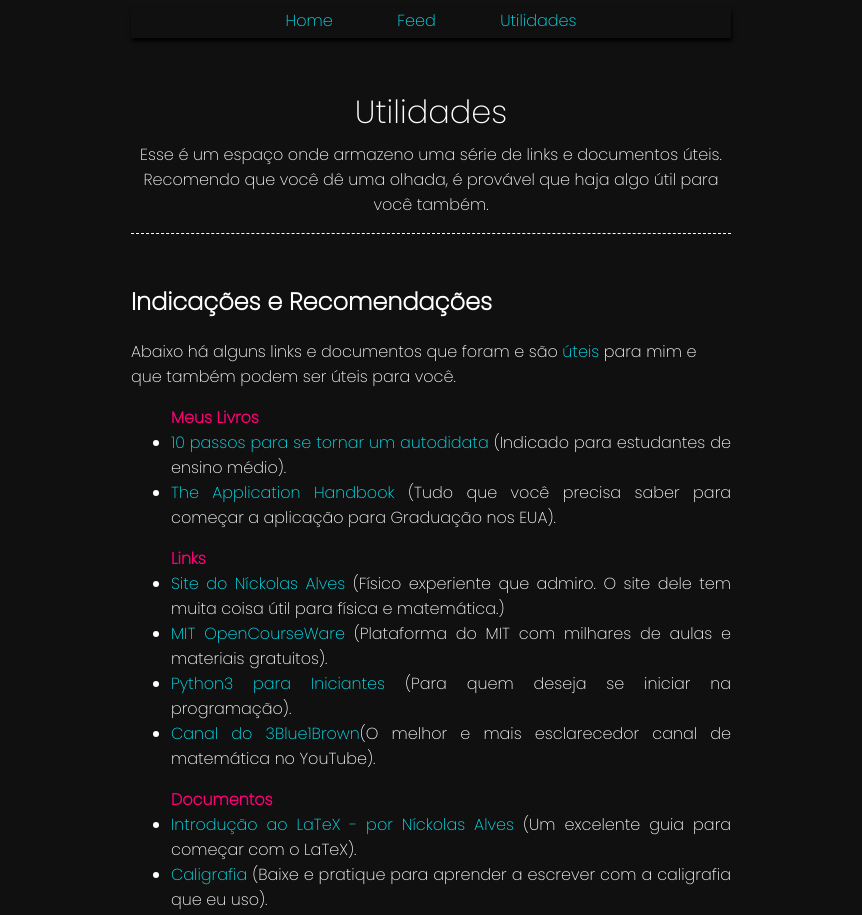
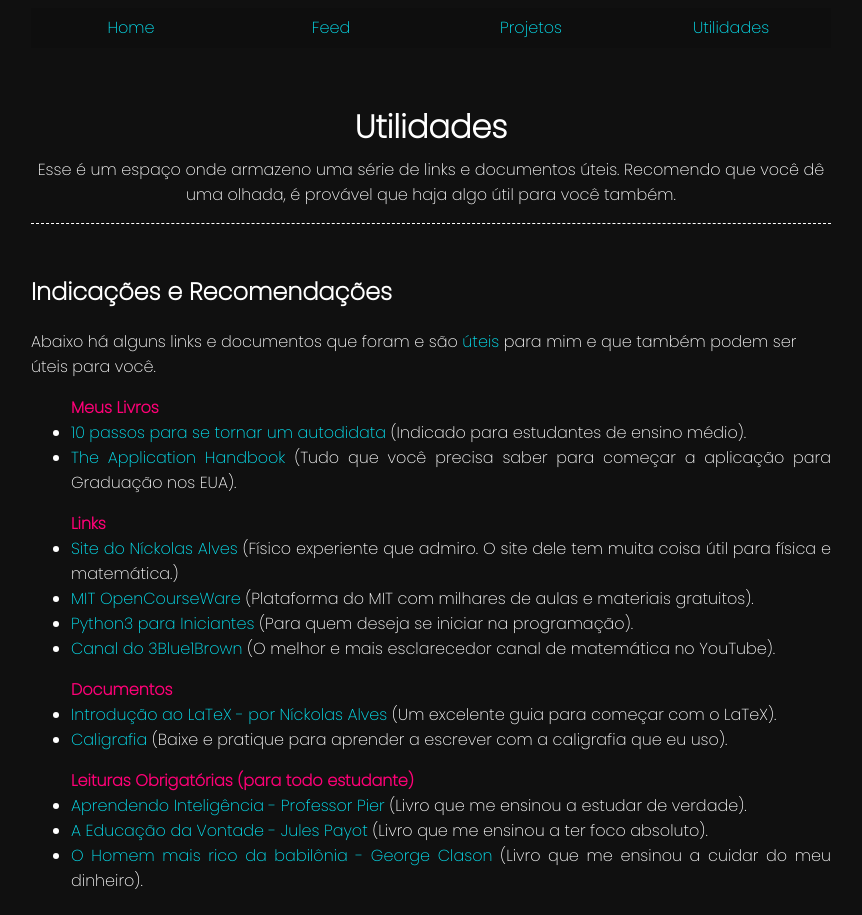
Before and after one commit to lins-victor/lins-victor.github.io, a plain HTML site: page utilidades.html in a window 1280 px wide. Shown: the top 915 px of the page, without its empty margins (327-1189 px from the left). Drawn offline with Linux system fonts and the light colour scheme.

Commit message:
brandnew2_updates

```diff
--- a/styles.css
+++ b/styles.css
@@ -1,73 +1,71 @@
 body {
     background-color: #101010;
+    background-position: center;
+    background-size: cover;
     color: white;
     font-family: "Poppins", sans serif;
-    width: 600px;
+    width: 800px;
     position: relative;
-    left: 450px;
+    left: 350px;
 }
 
-.menu {
-    text-align: center;
-    box-shadow: 1pt 2.5pt 3pt black;
-    height: 30px;
-    color: #07e6f5;
+.menu ul {
+    list-style: none;
+    padding: 0px;
+    margin: 0px;
+    position: relative;
 }
 
-.menu span {
+.menu ul li {
+    float: left;
+    width: 200px;
+    background-color: rgba(0,0,0, 0.1);
+    line-height: 40px;
+    text-align: center;
     font-size: 12pt;
-    padding-right: 20px;
-    padding-left: 20px;
-    padding-top: 5px;
-    padding-bottom: 5px;
-    margin-left: 10px;
-    margin-right: 10px;
 }
 
-.menu span:hover {
-    background-color: darkblue;
+.menu ul li a{
+    text-decoration: none;
+    color: #07e6f5;
+    display: block;
 }
 
-.menu a:link {
-    color: #07e6f5;
+.menu ul li a:hover{
     text-decoration: none;
+    color: #ff0077;
+    display: block;
+    background-color: rgba(0,0,0, 0.3);
 }
 
-.menu a:visited {
-    color: #07e6f5;
+.menu ul li ul li{
+    display: none;
 }
 
-.menu a:hover {
-    background-color: darkblue;
+.menu ul li ul li:hover{
+    display: none;
+    background-color: rgba(8, 5, 85, 0);
 }
 
-.intro {
-    text-align: center;
-    border-bottom-style: dashed;
-    border-bottom-width: 1px;
-    width: 600px;
-    margin-top: 70px;
-    margin-bottom: 70px;
+.menu ul li:hover ul li{
+    display: block;
 }
 
-.title {
-    text-align: center;
-    border-bottom-style: dashed;
-    border-bottom-width: 1px;
-    margin-bottom: 30px;
+.menu li a:visited {
+    color: #07e6f5;
 }
 
 .selfie {
     width: 150px;
     position: relative;
-    left: 230px;
+    left: 325px;
     box-shadow: 1pt 2.5pt 3pt black;
 }
 
 .img-feed {
     width: 500px;
     position: relative;
-    left: 15px;
+    left: 120px;
     margin-bottom: 20px;
 }
 
@@ -79,10 +77,20 @@
     font-style: italic;
 }
 
-.date {
-    font-size: 10pt;
-    position: relative;
-    left: 525px;
+.title {
+    text-align: center;
+    border-bottom-style: dashed;
+    border-bottom-width: 1px;
+    margin-top: 70px;
+    margin-bottom: 50px;
+}
+
+.title h2 {
+    font-weight: 700;
+    font-size: 24pt;
+    text-align: center;
+    margin-bottom: -10px;
+    margin-top: 50px;
 }
 
 .content {
@@ -95,12 +103,10 @@
     font-size: 18pt;
 }
 
-.title h2 {
-    font-weight: 200;
-    font-size: 24pt;
-    text-align: center;
-    margin-bottom: -10px;
-    margin-top: 50px;
+.date {
+    font-size: 10pt;
+    position: relative;
+    left: 735px;
 }
 
 .content p, ul {
--- a/utilidades.html
+++ b/utilidades.html
@@ -8,11 +8,19 @@
     </head>
     <body>
         <div class="menu">
-            <span><a href="index.html">Home</a></span><span>
-                <a href="feed.html">Feed</a></span>
-                <span><a href="utilidades.html">Utilidades</a></span>
+            <ul>
+                <li><a href="index.html">Home</a></li>
+                <li><a href="feed.html">Feed</a></li>
+                <li><a>Projetos</a>
+                    <ul>
+                        <li><a href="gaf.html">Gabaritando a Física</a></li>
+                    </ul>
+                </li>
+                <li><a href="utilidades.html">Utilidades</a></li>
+            </ul>
+        </div>
 
-        </div>
+        <br/>
 
         <div class="title">
             <h2>Utilidades</h2>
@@ -39,7 +47,7 @@
                 <li><a href="https://alves-nickolas.github.io" target="_blank">Site do Níckolas Alves</a> (Físico experiente que admiro. O site dele tem muita coisa útil para física e matemática.)</li>
                 <li><a href="https://ocw.mit.edu/index.htm" target="_blank">MIT OpenCourseWare</a> (Plataforma do MIT com milhares de aulas e materiais gratuitos).</li>
                 <li><a href="https://www.youtube.com/watch?v=S9uPNppGsGo&list=PLHz_AreHm4dlKP6QQCekuIPky1CiwmdI6" target="_blank">Python3 para Iniciantes</a> (Para quem deseja se iniciar na programação).</li>
-                <li><a href="https://www.youtube.com/channel/UCYO_jab_esuFRV4b17AJtAw" target="_blank">Canal do 3Blue1Brown</a>(O melhor e mais esclarecedor canal de matemática no YouTube).</li>
+                <li><a href="https://www.youtube.com/channel/UCYO_jab_esuFRV4b17AJtAw" target="_blank">Canal do 3Blue1Brown</a> (O melhor e mais esclarecedor canal de matemática no YouTube).</li>
             </ul>
             <ul> <b><span class="list-title">Documentos</span></b>
                 <li><a href="pdfs/Uma Introdução ao LaTeX - Níckolas Alves.pdf" target="_blank">Introdução ao LaTeX - por Níckolas Alves</a> (Um excelente guia para começar com o LaTeX).</li>
```
Also changed, not shown: feed.html (+14 -6 lines), gaf.html (added, +50 -0 lines), index.html (+16 -8 lines), livros.html (deleted, +0 -30 lines), images/background-img.jpg (added), images/gaflogo.png (added), projetos.html (added).
